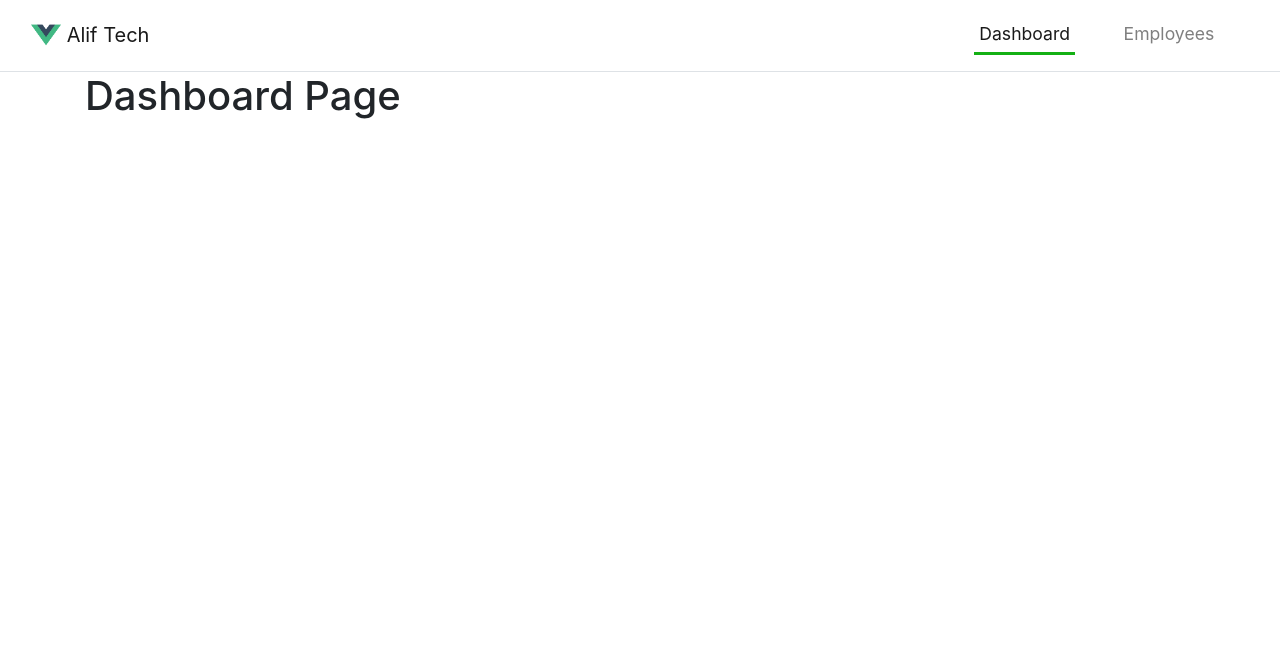
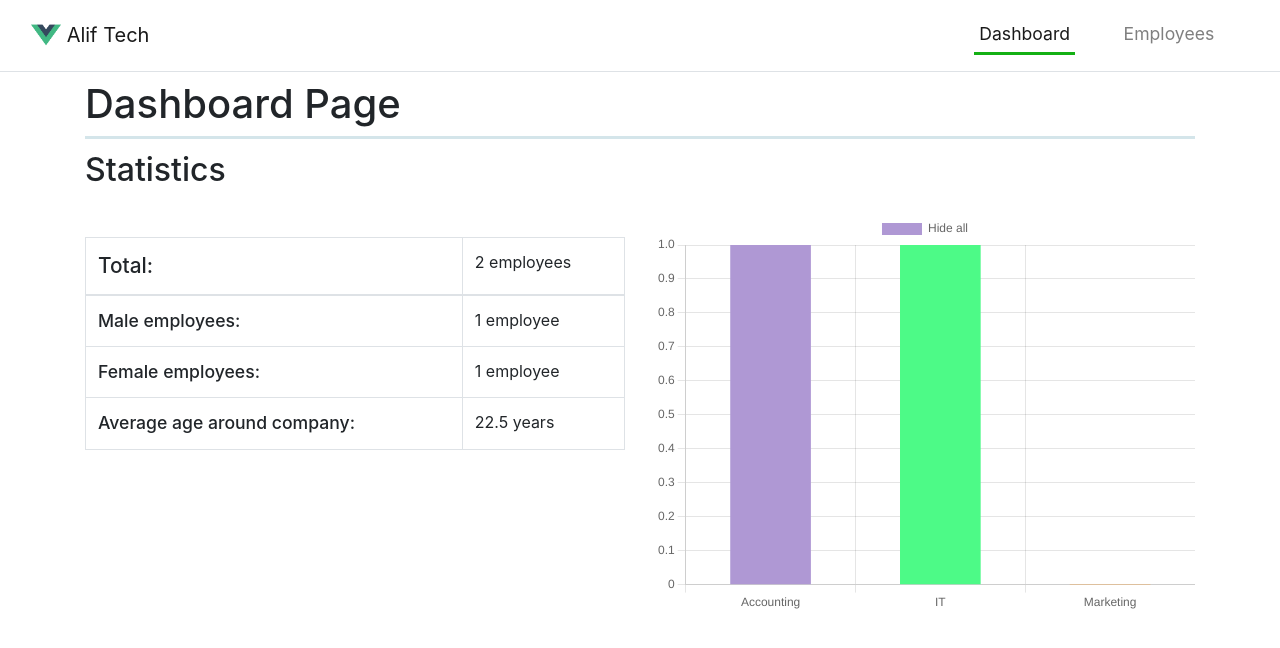
Before and after one commit to Adham-Mamedov/hr-alif-tech, a Vue app: page / in a window 1280 px wide. Shown: the top 648 px of the page. Built offline with nearby package versions, Linux system fonts and the light colour scheme; data requests are answered from the project's data file.

Commit message:
Complete Dashboard

```diff
--- a/data/employees.json
+++ b/data/employees.json
@@ -1,22 +1,22 @@
 {
   "employees": [
     {
-      "name": "Adham",
+      "name": "Markisa Simon",
+      "department": "Accounting",
+      "position": "Accountant",
+      "DoB": "1996-02-14",
+      "gender": "female",
+      "startDate": "Thu Aug 12 2021",
+      "id": 3
+    },
+    {
+      "name": "Adham Mamedov",
       "department": "IT",
-      "position": "Front-",
-      "DoB": "1999-11-11",
+      "position": "Front-end developer",
+      "DoB": "2000-11-24",
       "gender": "male",
       "startDate": "Thu Aug 12 2021",
-      "id": 1
-    },
-    {
-      "name": "John Smith",
-      "department": "Marketing",
-      "position": "Head",
-      "DoB": "1999-11-11",
-      "gender": "male",
-      "startDate": "Thu Aug 12 2021",
-      "id": 2
+      "id": 4
     }
   ]
 }
--- a/package.json
+++ b/package.json
@@ -10,12 +10,14 @@
     "axios": "^0.21.1",
     "bootstrap": "^4.6.0",
     "bootstrap-icons": "^1.5.0",
+    "chart.js": "^3.5.0",
     "concurrently": "^6.2.1",
     "core-js": "^3.6.5",
     "jquery": "^3.6.0",
     "json-server": "^0.16.3",
     "popper.js": "^1.16.1",
     "vue": "^3.0.0",
+    "vue-chartjs": "^3.5.1",
     "vue-router": "^4.0.0-0",
     "vuex": "^4.0.0-0"
   },
--- a/src/App.vue
+++ b/src/App.vue
@@ -1,5 +1,8 @@
 <template>
-  <MainLayout>
+  <div class="d-flex justify-content-center align-items-center vh-100" v-if="loading">
+    <loader/>
+  </div>
+  <MainLayout v-else>
     <router-view></router-view>
   </MainLayout>
 
@@ -8,11 +11,21 @@
 
 <script>
 import MainLayout from '@/layouts/MainLayout';
+import Loader from '@/components/Loader';
 export default {
-  components: {MainLayout},
+  components: {Loader, MainLayout},
+  data() {
+    return {
+      loading: false,
+      chartData: [],
+      departments: ['Accounting', 'IT', 'Marketing']
+    }
+  },
   async mounted() {
+    this.loading = true
     await this.$store.dispatch('loadEmployees')
-  }
+    this.loading = false
+  },
 }
 </script>
 
--- /dev/null
+++ b/src/components/charts/Bar.vue
@@ -0,0 +1,21 @@
+<template>
+  <canvas ref="chart"></canvas>
+</template>
+
+<script>
+import {Chart, registerables } from 'chart.js';
+Chart.register(...registerables);
+
+export default {
+  name: "Bar",
+  props: ['config'],
+  mounted() {
+    const ctx = this.$refs.chart.getContext('2d')
+    if (ctx) new Chart(ctx, this.config)
+  },
+}
+</script>
+
+<style scoped>
+
+</style>
--- a/src/store/employee.js
+++ b/src/store/employee.js
@@ -1,4 +1,5 @@
 import axios from 'axios';
+import getAge from '../../utils/ageCalculator';
 
 const url = 'http://localhost:5000/employees'
 
@@ -59,6 +60,23 @@ export default {
   },
   getters: {
     employees: s => s.employees,
-    employeeById: s => id => s.employees.find(el => el.id === +id) // remove + when ids will be a type of string
+    employeeById: s => id => s.employees.find(el => el.id === +id), // remove + when ids will be a type of string
+    statistics: s => ({
+      totalNumberOfEmployees: s.employees.length,
+      numberOfMales: s.employees.filter(el => el.gender === 'male').length,
+      numberOfFemales: s.employees.filter(el => el.gender === 'female').length,
+      averageAge: (s.employees.reduce((acc, cur) => acc + getAge(cur.DoB), 0) / (s.employees.length || 1)).toFixed(1)
+    }),
+    employeesByDepartments: (s, getters) => {
+      const result = {}
+      getters.employees.forEach(el => {
+        if (result[el.department]) {
+          result[el.department]++
+        } else {
+          result[el.department] = 1
+        }
+      })
+      return result
+    }
   }
 }
--- a/src/views/Dashboard.vue
+++ b/src/views/Dashboard.vue
@@ -1,14 +1,125 @@
 <template>
   <div class="home">
-    <h1>Dashboard Page</h1>
+    <h1 class="card-title py-2">Dashboard Page</h1>
+    <h2 class="mb-4">Statistics</h2>
+    <div class="row row-cols-2">
+      <div class="col">
+        <table class="table table-bordered mt-4">
+          <thead>
+          <tr>
+            <th scope="col">Total:</th>
+            <td>{{ statistics.totalNumberOfEmployees }} employee{{ statistics.totalNumberOfEmployees > 1 ? 's' : '' }}
+            </td>
+          </tr>
+          </thead>
+          <tbody>
+          <tr>
+            <th scope="row">Male employees:</th>
+            <td>{{ statistics.numberOfMales }} employee{{ statistics.numberOfMales > 1 ? 's' : '' }}</td>
+          </tr>
+          <tr>
+            <th scope="row">Female employees:</th>
+            <td>{{ statistics.numberOfFemales }} employee{{ statistics.numberOfFemales > 1 ? 's' : '' }}</td>
+          </tr>
+          <tr>
+            <th scope="row">Average age around company:</th>
+            <td>{{ statistics.averageAge }} year{{ statistics.averageAge > 1 ? 's' : '' }}</td>
+          </tr>
+          </tbody>
+        </table>
+      </div>
+      <div class="col">
+        <Bar :config="BarChartConfig"/>
+      </div>
+    </div>
+
 
   </div>
 </template>
 
 <script>
+import Bar from '@/components/charts/Bar';
+import {mapGetters} from 'vuex'
 
 export default {
   name: 'Home',
-  components: {}
+  components: {Bar},
+  data() {
+    return {
+      BarChartConfig: {
+        type: 'bar',
+        options: {
+          maintainAspectRatio: false,
+          scales: {
+            yAxes: [{
+              stacked: true,
+              gridLines: {
+                display: true,
+                color: 'rgba(255,99,132,0.2)'
+              },
+              ticks: {
+                suggestedMin: 0,
+                suggestedMax: 10
+              }
+            }],
+            xAxes: [{
+              gridLines: {
+                display: false
+              }
+            }]
+          },
+          title: {
+            display: true,
+            text: 'Number of employees by departments'
+          }
+        },
+        data: {
+          labels: ['Accounting', 'IT', 'Marketing'],
+          datasets: [{
+            label: 'Hide all',
+            barThickness: 80,
+            backgroundColor: ['#af98d4', '#4dfa87', '#faa94d'],
+            borderColor: '#af98d4',
+            data: []
+          }]
+        },
+      }
+    }
+  },
+  computed: {
+    ...mapGetters(['statistics', 'employeesByDepartments']),
+    ITEmployees() {
+      return this.employeesByDepartments['IT']
+    },
+    MarketingEmployees() {
+      return this.employeesByDepartments['Marketing']
+    },
+    AccountingEmployees() {
+      return this.employeesByDepartments['Accounting']
+    },
+  },
+  beforeMount() {
+    this.BarChartConfig.data.datasets[0].data = [
+      this.AccountingEmployees || 0,
+      this.ITEmployees || 0,
+      this.MarketingEmployees || 0
+    ]
+  }
 }
 </script>
+
+<style scoped>
+.row-cols-2 {
+  min-height: 50vh;
+}
+
+th {
+  font-size: 1.1rem;
+  font-weight: 500;
+}
+
+th[scope="col"] {
+  font-size: 1.3rem;
+}
+
+</style>
--- /dev/null
+++ b/utils/ageCalculator.js
@@ -0,0 +1,4 @@
+export default function getAge(DoB) {
+  let diff = Date.now() - new Date(DoB).getTime()
+  return Math.abs(new Date(diff).getFullYear() - 1970)
+}
```
Also changed, not shown: 1 other file (tests, documents, lock files or other folders).
